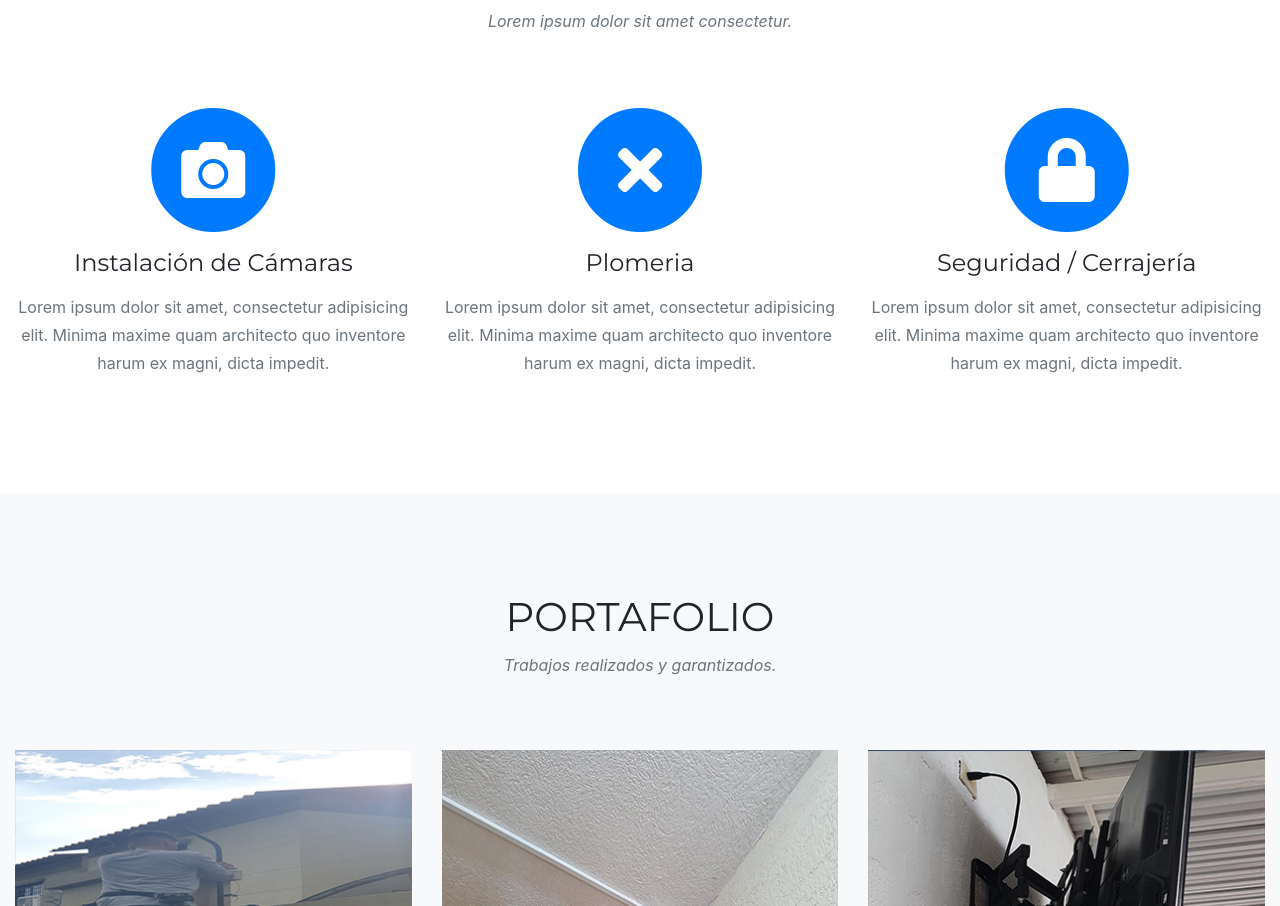
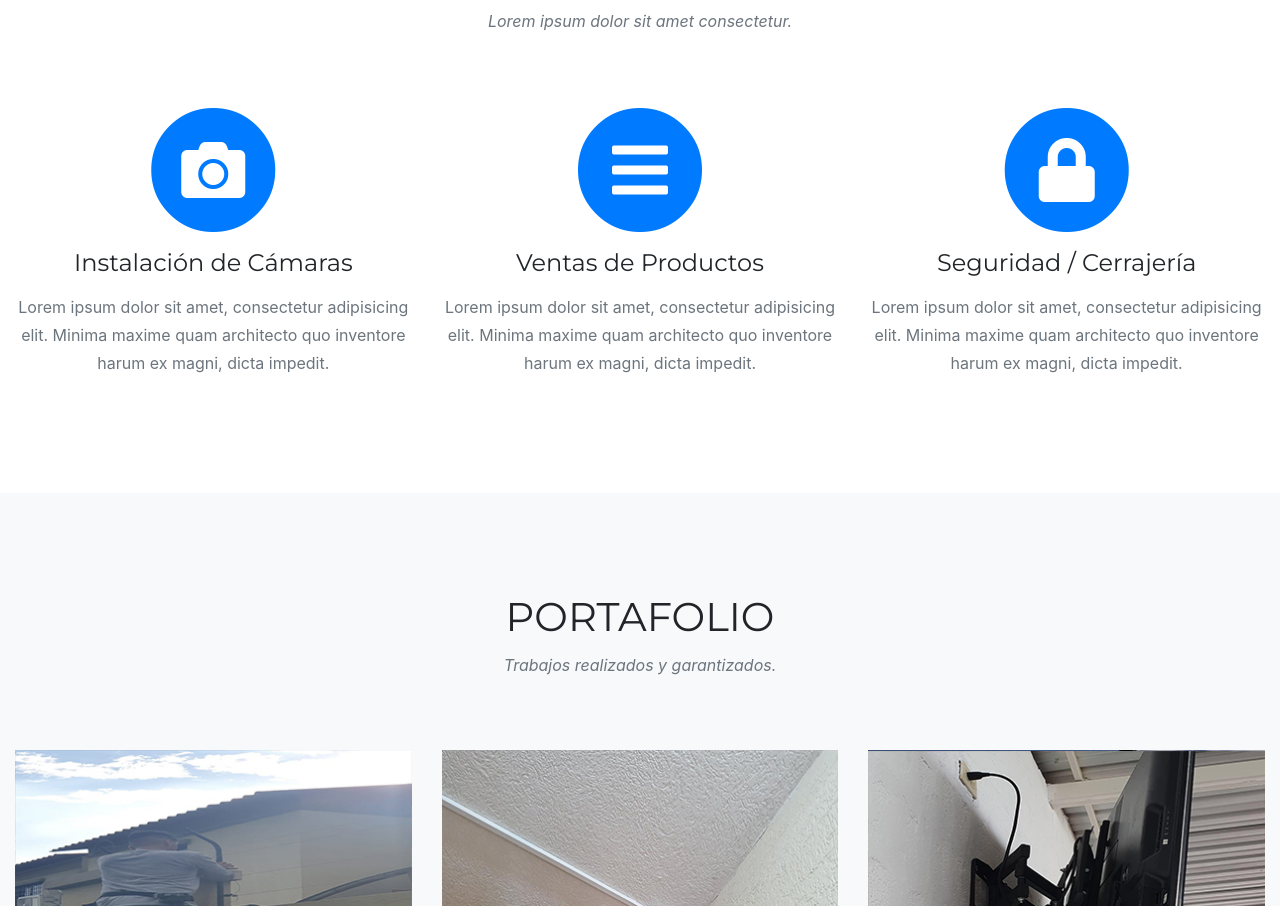
Before and after one commit to Dexxtronex/intecse, a website with bundled scripts: page index.html in a window 1280 px wide. Shown: the part 965-1871 px from the top of the page. Built offline with nearby package versions, Linux system fonts and the light colour scheme; a web font is replaced by a local one.

```diff
--- a/css/agency.css
+++ b/css/agency.css
@@ -23,7 +23,7 @@
 }
 
 .text-primary {
-  color: #fed136 !important;
+  color: #00B4DB !important;
 }
 
 h1,
--- a/index.html
+++ b/index.html
@@ -112,9 +112,9 @@
         <div class="col-md-4">
           <span class="fa-stack fa-4x">
             <i class="fas fa-circle fa-stack-2x text-primary"></i>
-            <i class="fas fa-times fa-stack-1x fa-inverse"></i>
+            <i class="fas fa-bars fa-stack-1x fa-inverse"></i>
           </span>
-          <h4 class="service-heading">Plomeria</h4>
+          <h4 class="service-heading">Ventas de Productos</h4>
           <p class="text-muted">Lorem ipsum dolor sit amet, consectetur adipisicing elit. Minima maxime quam architecto
             quo inventore harum ex magni, dicta impedit.</p>
         </div>
```
